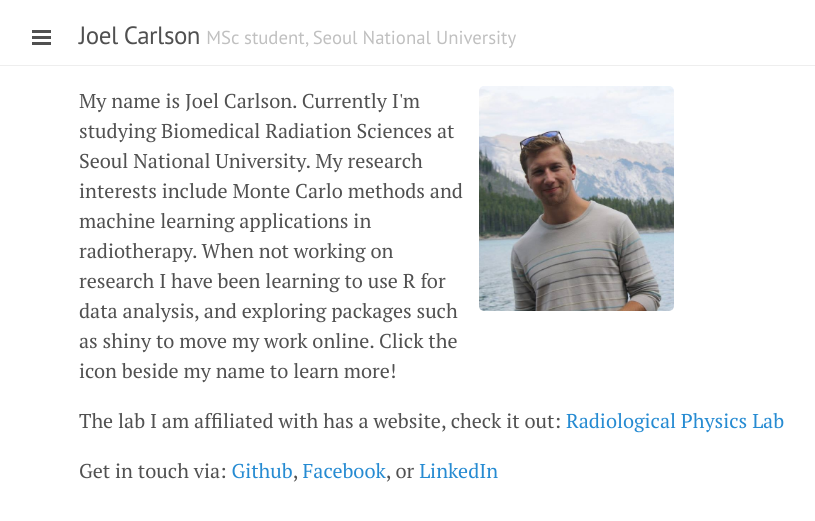
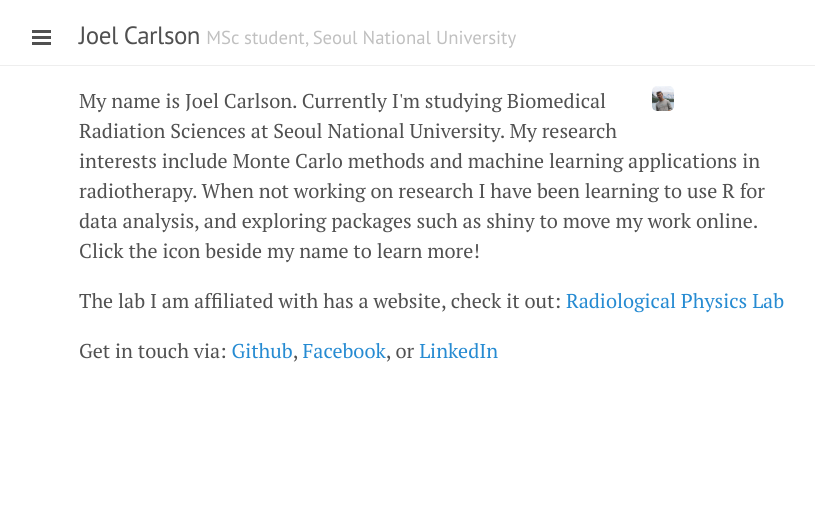
Before and after one commit to joelcarlson/joelcarlson.github.io, a Jekyll site: the page built from index.html, in a window 1280 px wide. Shown: the top 521 px of the page, without its empty margins (201-1016 px from the left). Built offline with Jekyll 4.4.1, drawn with Linux system fonts in a browser that asks for light colours; Markdown is read by kramdown in place of the engine named in the settings; the list of posts is cut into pages by our own code.

Commit message:
Update index.html

```diff
--- a/index.html
+++ b/index.html
@@ -4,7 +4,7 @@ layout: default
 
 <div class="page">
 <div style="float: right;padding-left:15px;padding-right:125px;">
-  <img src="/figs/Rockies.jpg" alt="Joel Carlson" title="Joel Carlson" height="225px"/>
+  <img src="/figs/Rockies.jpg" alt="Joel Carlson" title="Joel Carlson" height="25px"/>
 </div>
 <p>My name is Joel Carlson. Currently I'm studying Biomedical Radiation Sciences at Seoul National University. My research interests include Monte Carlo methods and machine learning applications in radiotherapy. When not working on research I have been learning to use R for data analysis, and exploring packages such as shiny to move my work online. Click the icon beside my name to learn more!</p>
 
```
